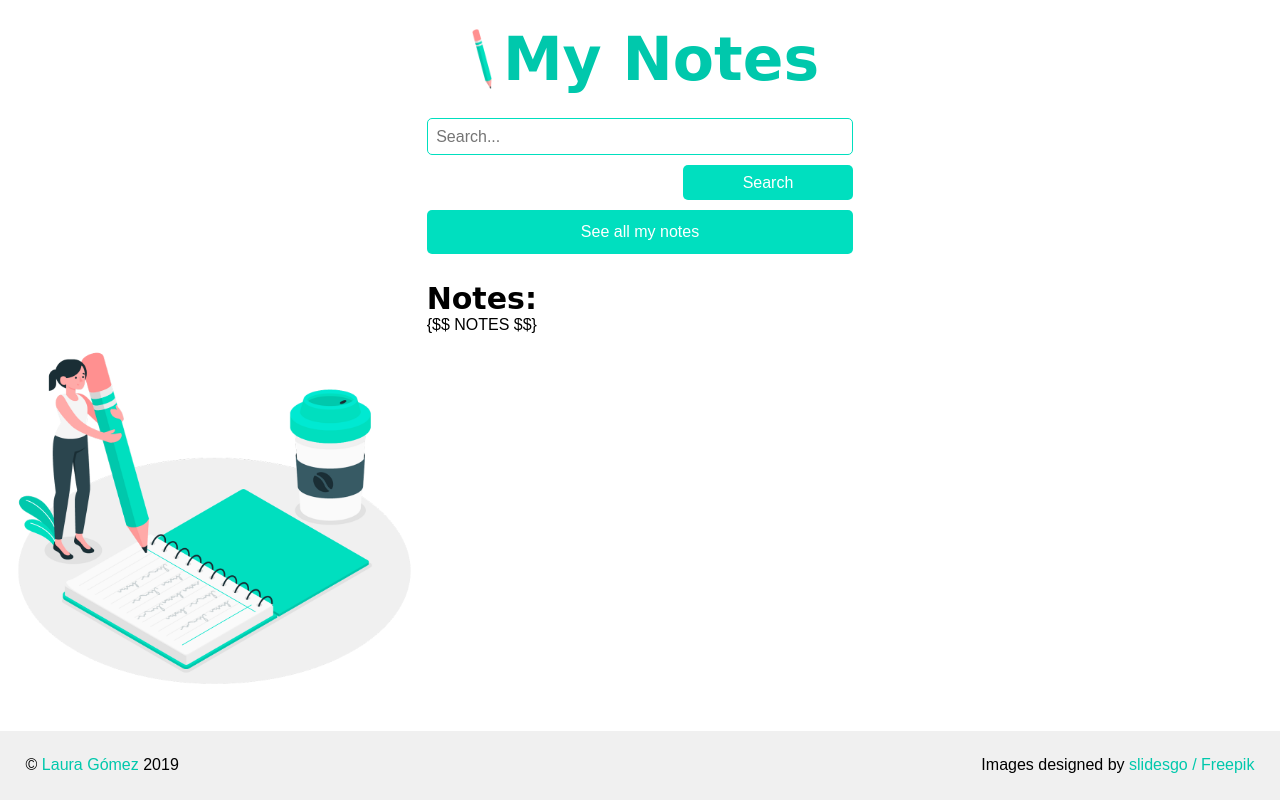
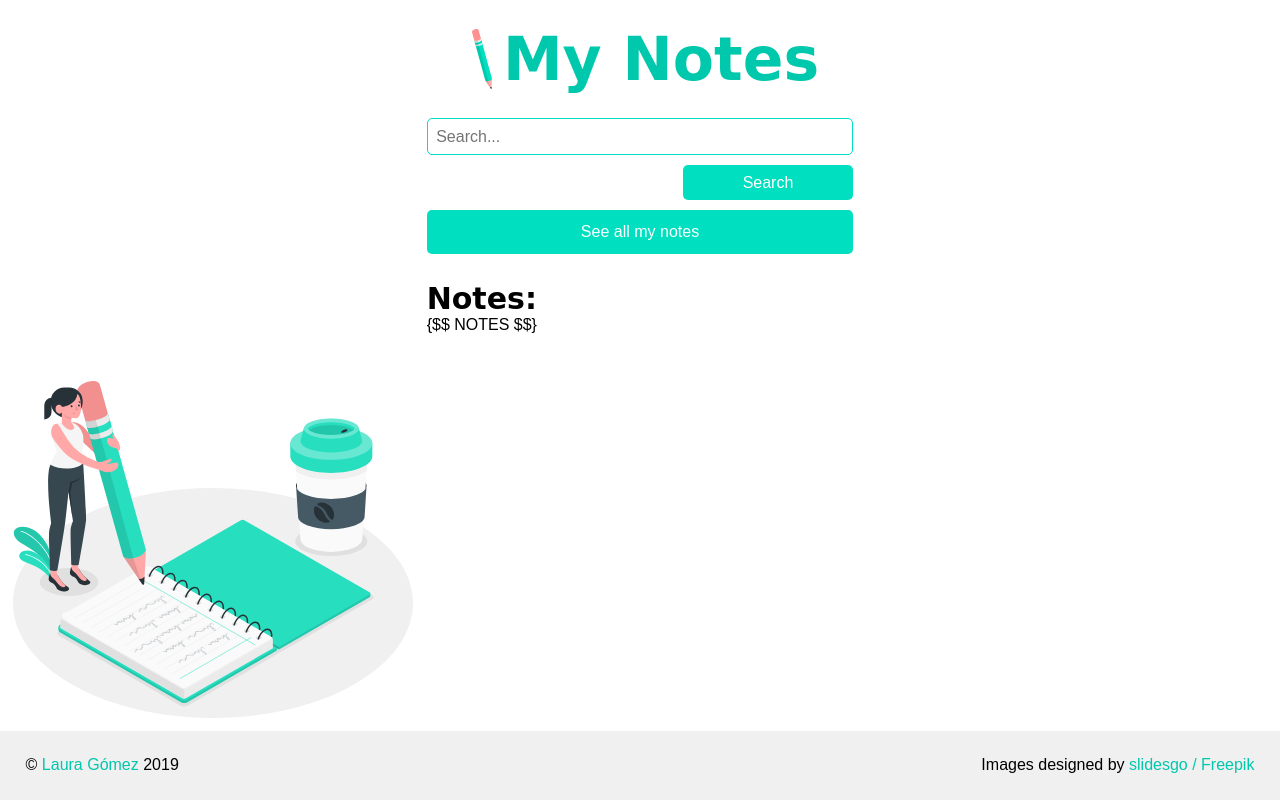
Before and after one commit to elenagoto/-epfl_note_taking_app-, a plain HTML site: page search.html in a window 1280 px wide. Drawn offline with Linux system fonts and the light colour scheme.

Commit message:
Change PNGs for SVGs and add margin and change size to image of the girl

```diff
--- a/search.html
+++ b/search.html
@@ -11,7 +11,7 @@
 <body>
   <!-- Start Header -->
   <header class="header">
-    <h1 class="header__title"> <a href="/"> <img src="static/images/pencil.png" alt="green pencil"> My Notes</a></h1>
+    <h1 class="header__title"> <a href="/"> <img src="static/images/pencil.svg" alt="green pencil"> My Notes</a></h1>
 
   </header>
 
@@ -43,7 +43,7 @@
     </div>
     <!-- Start image -->
     <div class="image_container">
-      <img src="static/images/girl-notepad.png" alt="girl with notepad and gigant pencil and cup of coffee">
+      <img src="static/images/girl-notepad.svg" alt="girl with notepad and gigant pencil and cup of coffee">
     </div>
   </main>
 
--- a/static/style.css
+++ b/static/style.css
@@ -167,8 +167,9 @@ body {
 }
 
 .image_container img {
+  margin: 3%;
   min-width: 40rem;
-  width: 100%;
+  width: 85%;
 }
 /* ==== FOOTER === */
 
```
Also changed, not shown: index.html (+2 -2 lines), static/images/girl-notepad.png (deleted), static/images/girl-notepad.svg (added), static/images/pencil.png (deleted), static/images/pencil.svg (added).
